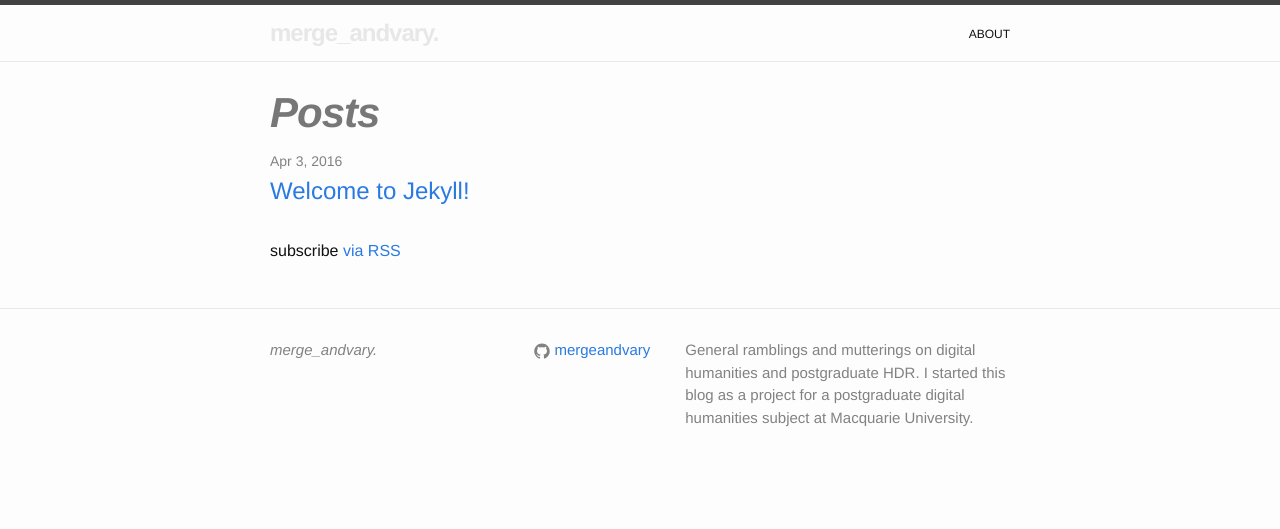
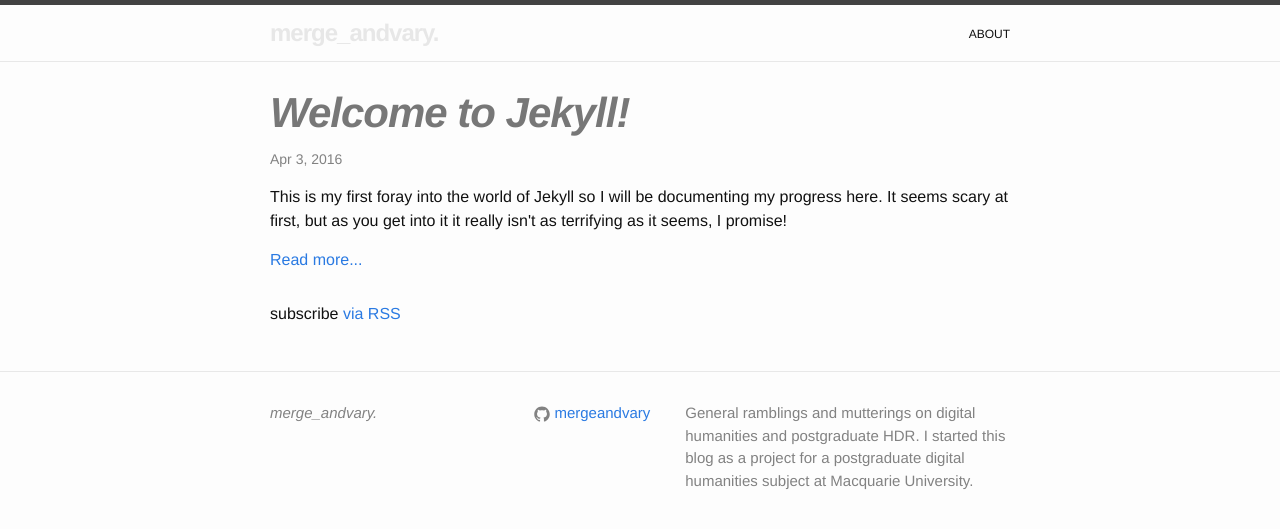
Before and after one commit to mergeandvary/mergeandvary.github.io, a Jekyll site: the page built from index.html, in a window 1280 px wide. Shown: the top 529 px of the page. Built offline with Jekyll 4.4.1, drawn with Linux system fonts in a browser that asks for light colours.

Commit message:
fix up front page layout

```diff
--- a/_posts/2016-04-03-welcome-to-jekyll.markdown
+++ b/_posts/2016-04-03-welcome-to-jekyll.markdown
@@ -1,6 +1,7 @@
 ---
 layout: post
 title:  "Welcome to Jekyll!"
+description: "This is my first foray into the world of Jekyll so I will be documenting my progress here. It seems scary at first, but as you get into it it really isn't as terrifying as it seems, I promise!"
 categories: jekyll update
 ---
 
--- a/_sass/_layout.scss
+++ b/_sass/_layout.scss
@@ -200,7 +200,16 @@
 
 .post-link {
     display: block;
-    font-size: 24px;
+    font-weight: 800;
+    font-size: 42px;
+    font-style: italic;
+    color: #777;
+    letter-spacing: -1px;
+    line-height: 1;
+    &,
+    &:visited {
+        color: #777;
+    }
 }
 
 
--- a/index.html
+++ b/index.html
@@ -4,16 +4,15 @@
 
 <div class="home">
 
-  <h1 class="page-heading">Posts</h1>
-
   <ul class="post-list">
     {% for post in site.posts %}
       <li>
-        <span class="post-meta">{{ post.date | date: "%b %-d, %Y" }}</span>
-
         <h2>
           <a class="post-link" href="{{ post.url | prepend: site.baseurl }}">{{ post.title }}</a>
         </h2>
+        <p class="post-meta">{{ post.date | date: "%b %-d, %Y" }}</p>
+        <p>{{ post.description }}</p>
+        <a href="{{ post.url | prepend: site.baseurl }}">Read more...</a>
       </li>
     {% endfor %}
   </ul>
```
